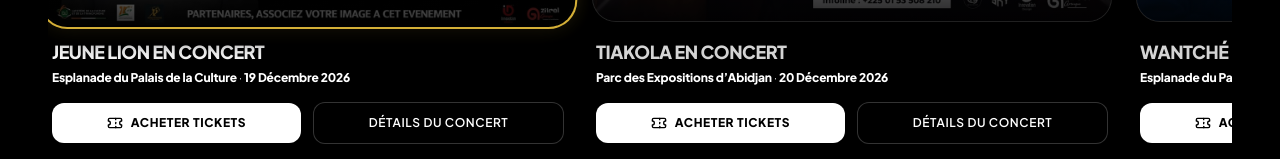
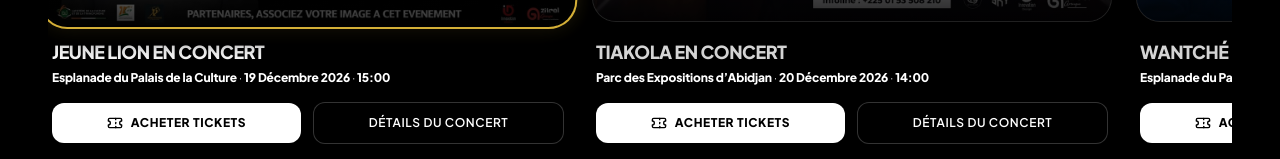
Before and after one commit to bienaodylan/LUMAREEL-, a React (Vite) app: page / in a window 1280 px wide. Shown: the part 454-613 px from the top of the page. Built offline with nearby package versions, Linux system fonts and the light colour scheme; no server answers.

Commit message:
Rétablir la synchronisation des événements et afficher leurs horaires

```diff
--- a/src/components/HomeFeed.tsx
+++ b/src/components/HomeFeed.tsx
@@ -176,7 +176,7 @@ const EventCardCountdown: React.FC<{
                       {event.artist} EN CONCERT
                     </h3>
                     <p className="text-xs font-agrandir-regular text-neutral-300 truncate mt-1">
-                      <strong className="font-agrandir-extrabold text-white">{event.venue}</strong> · <strong className="font-agrandir-extrabold text-white">{formatDateLong(event.date, language)}</strong>
+                      <strong className="font-agrandir-extrabold text-white">{event.venue}</strong> · <strong className="font-agrandir-extrabold text-white">{formatDateLong(event.date, language)}</strong> · <strong className="font-agrandir-extrabold text-white">{event.time || 'Heure à confirmer'}</strong>
                     </p>
                   </div>
 
```
